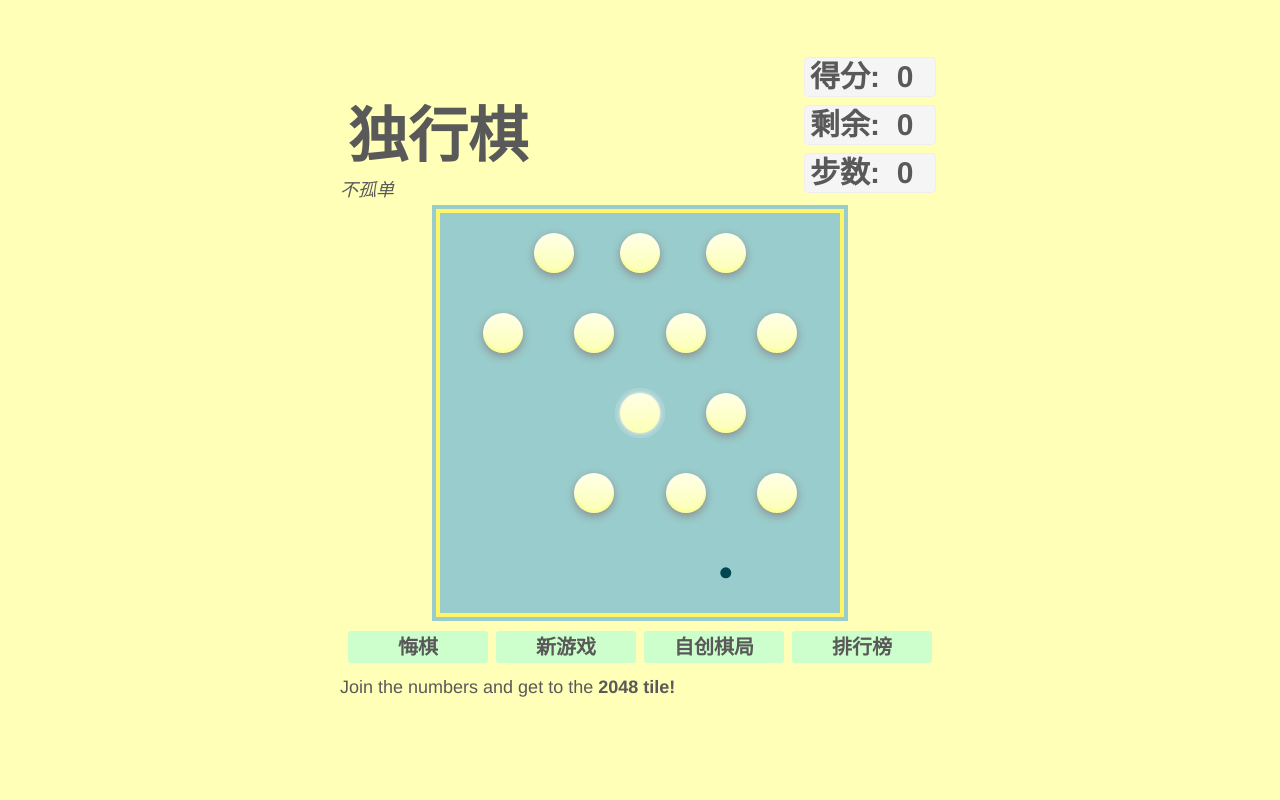
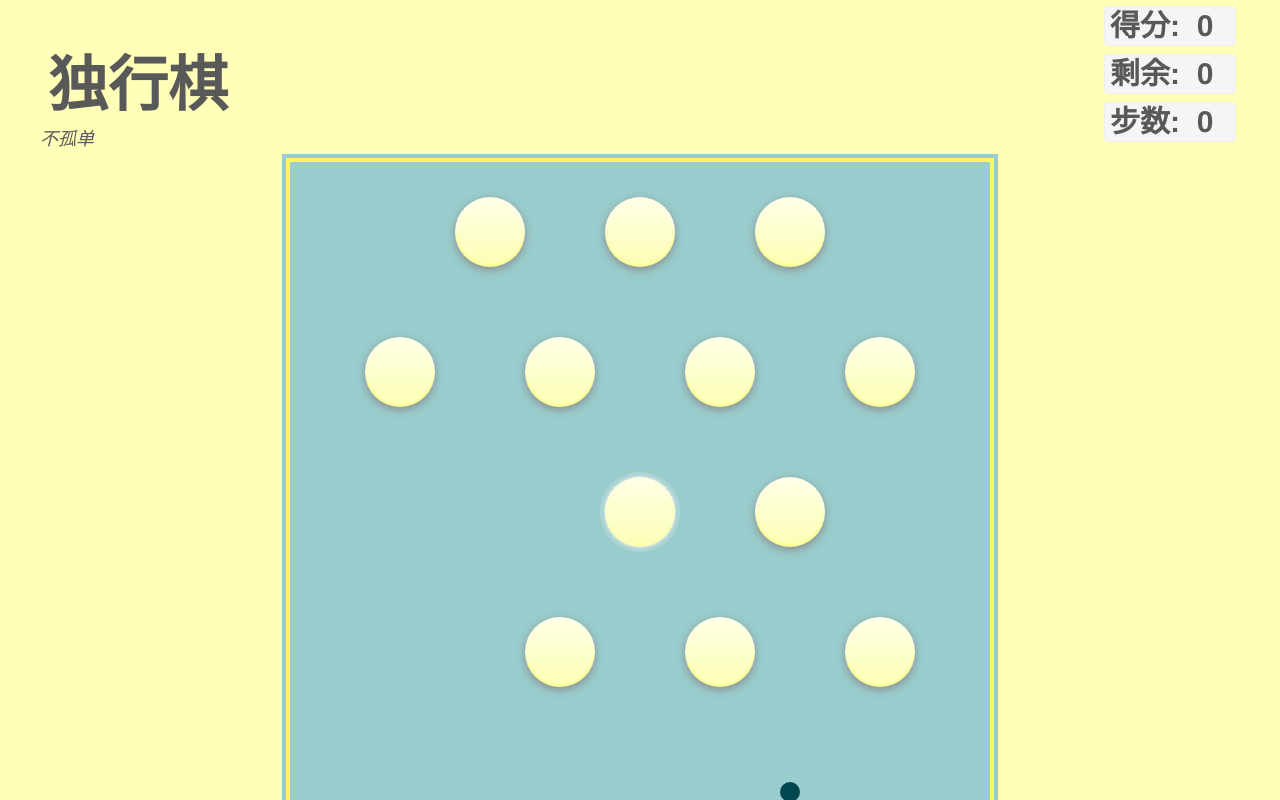
Before and after one commit to yanqzsu/single, an Angular app in the folder single-app/: page / in a window 1280 px wide. Built offline with nearby package versions, Linux system fonts and the light colour scheme.

Commit message:
支持横屏竖屏

```diff
--- a/single-app/src/app/board/board.component.scss
+++ b/single-app/src/app/board/board.component.scss
@@ -1,7 +1,7 @@
 @import "../../variables.scss";
 
 @media screen and (orientation: portrait) {
-  $size: calc(min(100vmin, 600px) - 24px);
+  $size: calc(min(100vmin, $max-board-width) - 40px);
   .game-container {
     width: $size;
     height: $size;
@@ -16,7 +16,7 @@
   }
 }
 @media screen and (orientation: landscape) {
-  $size: calc(min(100vmin, 600px) - 200px);
+  $size: calc(min(100vmin, $max-board-width) - 100px);
   .game-container {
     width: $size;
     height: $size;
--- a/single-app/src/variables.scss
+++ b/single-app/src/variables.scss
@@ -61,4 +61,4 @@ $third-color: $yellow-2; //background
 $piece-color: $cyan-1;
 $piece-color-highlight: $yellow-4;
 $button-color: $gray-3;
-$max-board-width: 600px;
+$max-board-width: 1200px;
```
